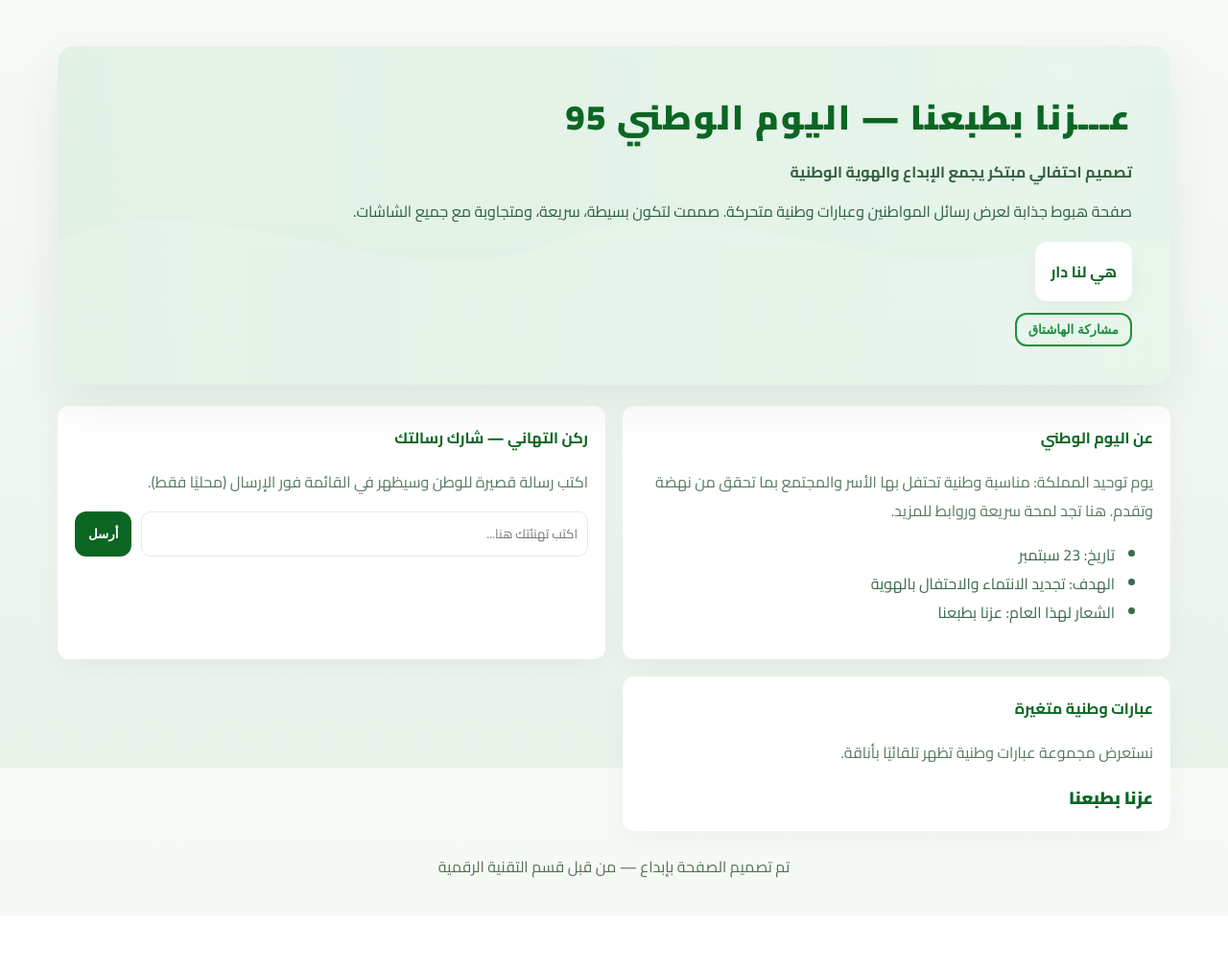
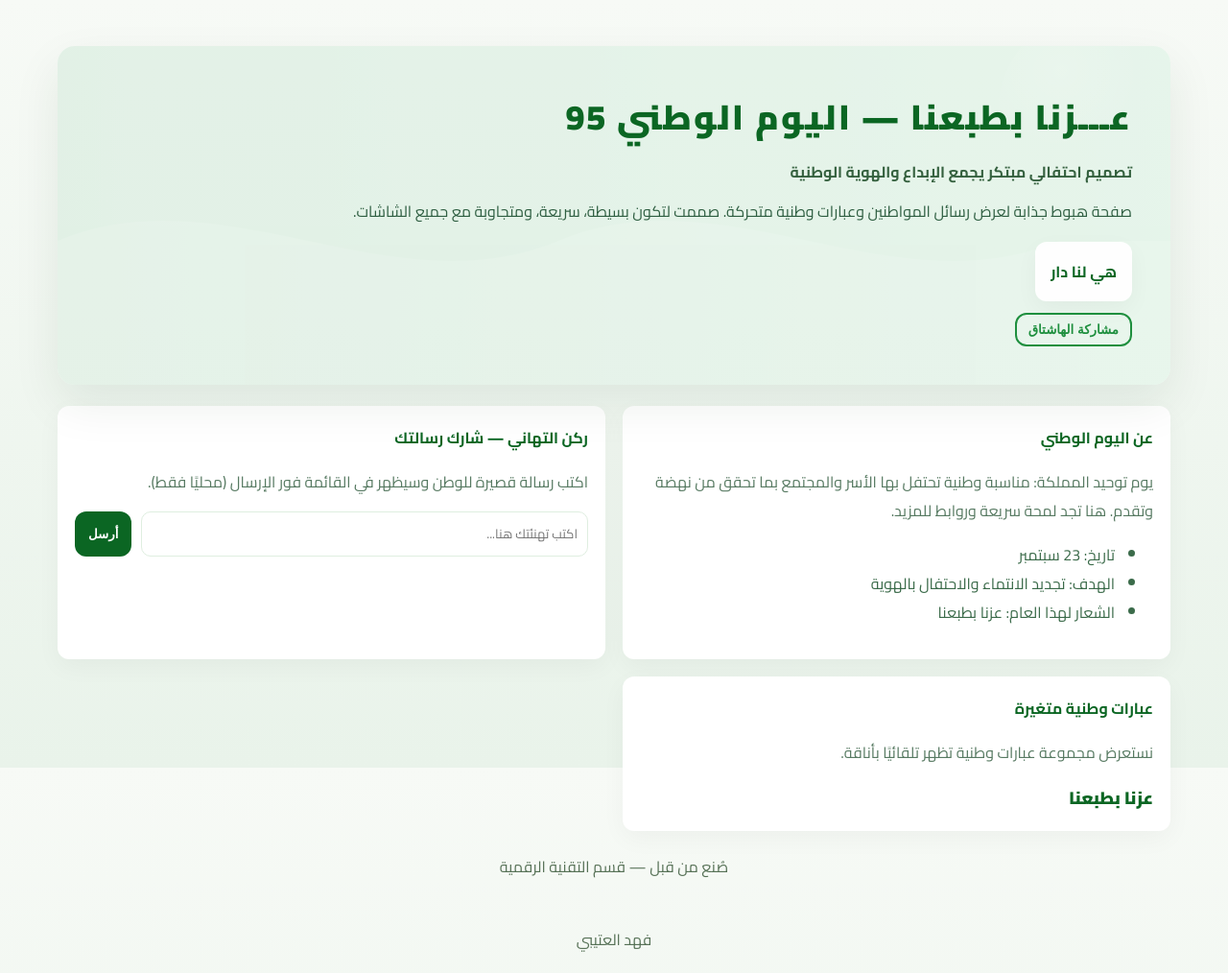
Before and after one commit to Fahad111852/Mishkat-Almanar, a plain HTML site: page index.html in a window 1280 px wide. Shown: the whole page at 96% size. Before the commit the page ends 954 px from the top, so only its background shows below. Drawn offline with Linux system fonts and the light colour scheme.

Commit message:
Update index.html

```diff
--- a/index.html
+++ b/index.html
@@ -101,7 +101,9 @@
         </section>
       </div>
       <footer>
-        <p>تم تصميم الصفحة بإبداع — من قبل قسم التقنية الرقمية </p>
+        <p> صُنع من قبل — قسم التقنية الرقمية </p>
+        <br >
+        فهد العتيبي
       </footer>
     </main>
   </div>
@@ -133,4 +135,5 @@
     });
   </script>
 </body>
+
 </html>
```
